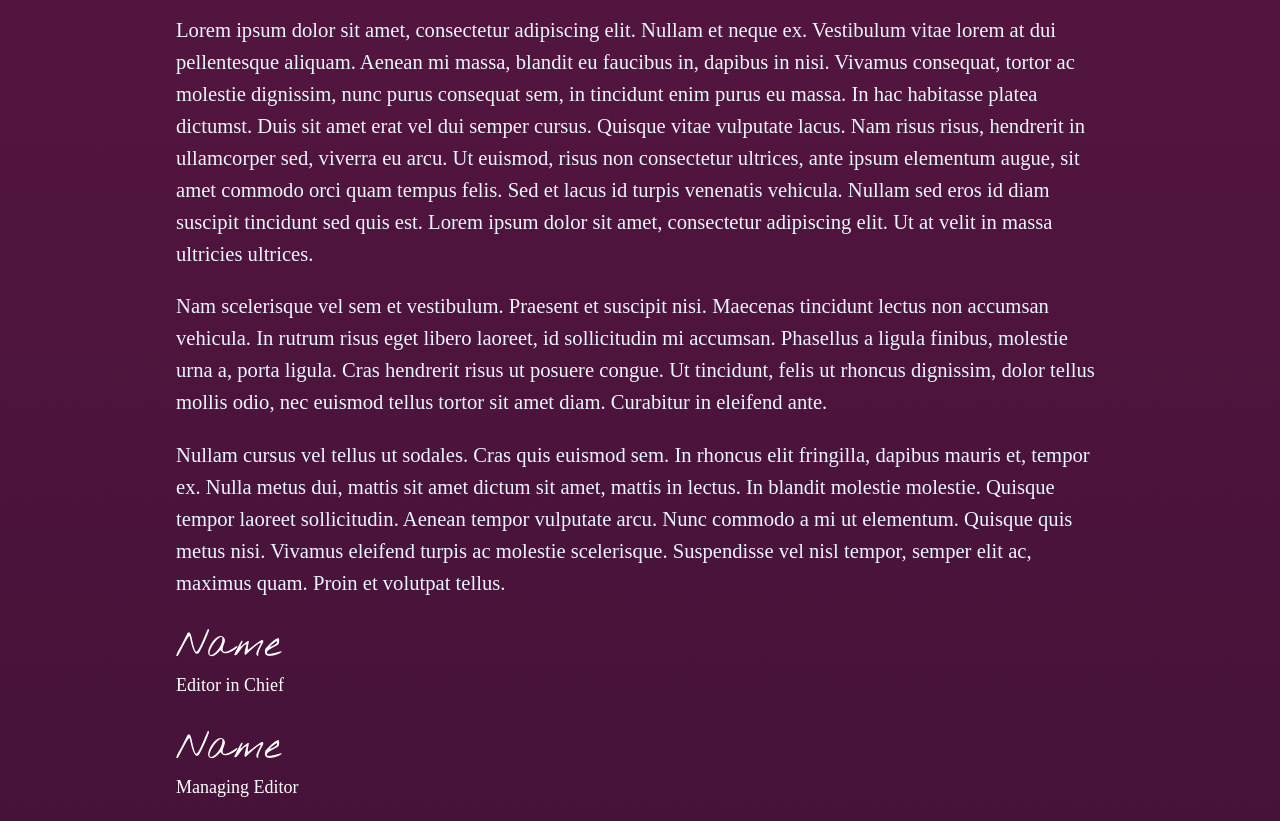
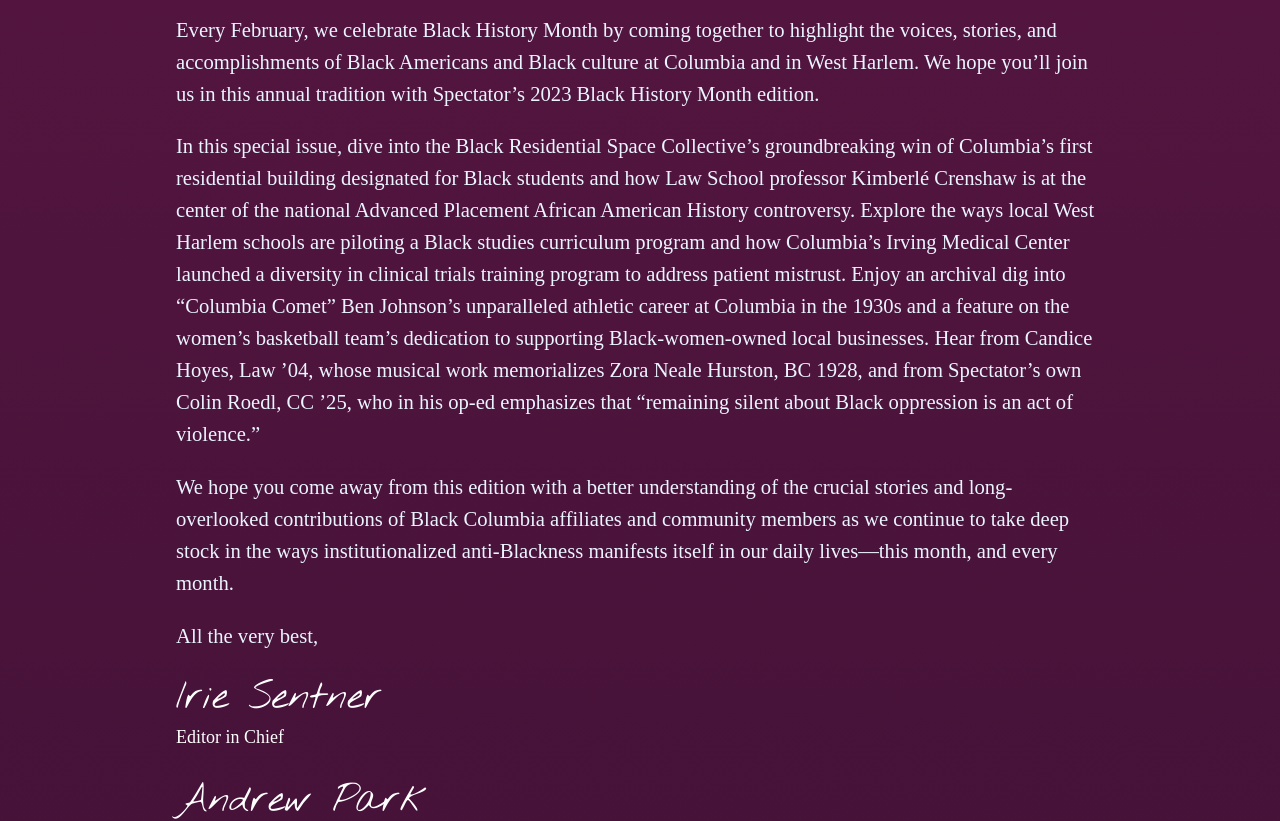
Before and after one commit to spectatorpublishing/bhm2023, a React (Create React App) app: page / in a window 1280 px wide. Shown: the part 1260-2081 px from the top of the page. Built offline with nearby package versions, Linux system fonts and the light colour scheme; a web font is replaced by a local one.

Commit message:
Updated letter from the editor  and fixed warnings

```diff
--- a/src/components/LeftArticle.js
+++ b/src/components/LeftArticle.js
@@ -88,7 +88,7 @@
         <LeftArticleWrapper>
             <Column>
                 <MainImage>
-                    <img src={article.image_url}/>
+                    <img alt={article.article_title} src={article.image_url}/>
                 </MainImage>
             </Column>
             <Column>
--- a/src/components/RightArticle.js
+++ b/src/components/RightArticle.js
@@ -94,7 +94,7 @@
             </Column>
             <Column>
                 <MainImage>
-                    <img src={article.image_url}/>
+                    <img alt={article.article_title}  src={article.image_url}/>
                 </MainImage>
             </Column>
         </RightArticleWrapper>
--- a/src/containers/LetterEditor.js
+++ b/src/containers/LetterEditor.js
@@ -16,14 +16,15 @@
             <MobileTitle>Letter From The Editor</MobileTitle>
 
             <Text>
-                <p>Lorem ipsum dolor sit amet, consectetur adipiscing elit. Nullam et neque ex. Vestibulum vitae lorem at dui pellentesque aliquam. Aenean mi massa, blandit eu faucibus in, dapibus in nisi. Vivamus consequat, tortor ac molestie dignissim, nunc purus consequat sem, in tincidunt enim purus eu massa. In hac habitasse platea dictumst. Duis sit amet erat vel dui semper cursus. Quisque vitae vulputate lacus. Nam risus risus, hendrerit in ullamcorper sed, viverra eu arcu. Ut euismod, risus non consectetur ultrices, ante ipsum elementum augue, sit amet commodo orci quam tempus felis. Sed et lacus id turpis venenatis vehicula. Nullam sed eros id diam suscipit tincidunt sed quis est. Lorem ipsum dolor sit amet, consectetur adipiscing elit. Ut at velit in massa ultricies ultrices. </p>
-                <p> Nam scelerisque vel sem et vestibulum. Praesent et suscipit nisi. Maecenas tincidunt lectus non accumsan vehicula. In rutrum risus eget libero laoreet, id sollicitudin mi accumsan. Phasellus a ligula finibus, molestie urna a, porta ligula. Cras hendrerit risus ut posuere congue. Ut tincidunt, felis ut rhoncus dignissim, dolor tellus mollis odio, nec euismod tellus tortor sit amet diam. Curabitur in eleifend ante.</p>
-                <p> Nullam cursus vel tellus ut sodales. Cras quis euismod sem. In rhoncus elit fringilla, dapibus mauris et, tempor ex. Nulla metus dui, mattis sit amet dictum sit amet, mattis in lectus. In blandit molestie molestie. Quisque tempor laoreet sollicitudin. Aenean tempor vulputate arcu. Nunc commodo a mi ut elementum. Quisque quis metus nisi. Vivamus eleifend turpis ac molestie scelerisque. Suspendisse vel nisl tempor, semper elit ac, maximus quam. Proin et volutpat tellus.</p>
+                <p>Every February, we celebrate Black History Month by coming together to highlight the voices, stories, and accomplishments of Black Americans and Black culture at Columbia and in West Harlem. We hope you’ll join us in this annual tradition with Spectator’s 2023 Black History Month edition. </p>
+                <p> In this special issue, dive into the Black Residential Space Collective’s groundbreaking win of Columbia’s first residential building designated for Black students and how Law School professor Kimberlé Crenshaw is at the center of the national Advanced Placement African American History controversy. Explore the ways local West Harlem schools are piloting a Black studies curriculum program and how Columbia’s Irving Medical Center launched a diversity in clinical trials training program to address patient mistrust. Enjoy an archival dig into “Columbia Comet” Ben Johnson’s unparalleled athletic career at Columbia in the 1930s and a feature on the women’s basketball team’s dedication to supporting Black-women-owned local businesses. Hear from Candice Hoyes, Law ’04, whose musical work memorializes Zora Neale Hurston, BC 1928, and from Spectator’s own Colin Roedl, CC ’25, who in his op-ed emphasizes that “remaining silent about Black oppression is an act of violence.”</p>
+                <p> We hope you come away from this edition with a better understanding of the crucial stories and long-overlooked contributions of Black Columbia affiliates and community members as we continue to take deep stock in the ways institutionalized anti-Blackness manifests itself in our daily lives—this month, and every month.</p>
+                <p>All the very best,</p>
             </Text>
             <Signatures>
-                <Signature className='left'><div className='name'>Name</div><div className='title'>Editor in Chief</div></Signature>
+                <Signature className='left'><div className='name'>Irie Sentner</div><div className='title'>Editor in Chief</div></Signature>
                 <Spacing/>
-                <Signature><div className='name'>Name</div><div className='title'>Managing Editor</div></Signature>
+                <Signature><div className='name'>Andrew Park</div><div className='title'>Managing Editor</div></Signature>
             </Signatures>
         </LetterWrapper>
     );
--- a/src/containers/Section.js
+++ b/src/containers/Section.js
@@ -55,7 +55,7 @@
             </HeaderDiv>
             <ArticlesContainer>
                 {articles.map((article, index) => (
-                    (index % 2 == 0) ? <a style={{textDecoration:'none'}} href={article.article_link}><LeftArticle article={article} /></a> : <a style={{textDecoration:'none'}} href={article.article_link}><RightArticle article={article} /></a>
+                    (index % 2 === 0) ? <a style={{textDecoration:'none'}} href={article.article_link}><LeftArticle article={article} /></a> : <a style={{textDecoration:'none'}} href={article.article_link}><RightArticle article={article} /></a>
                 ))}
             </ArticlesContainer>
         </Container>
--- a/src/data/credits.js
+++ b/src/data/credits.js
@@ -104,7 +104,7 @@
         "title": "Staff Writer"
       }
     ],
-    "Arts and Entertainment": [
+    "Arts and Culture": [
       {
         "staff_name": "Isabella Farfan",
         "title": "Arts & Culture Editor"
```
